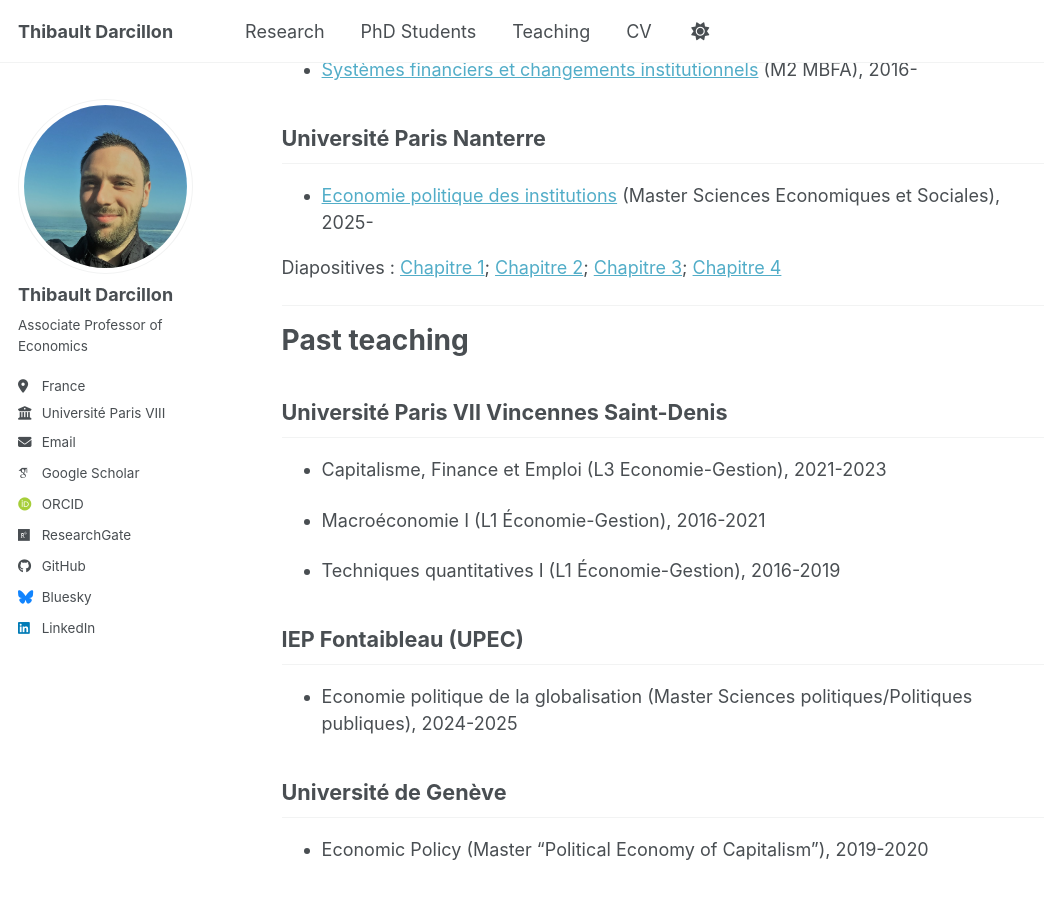
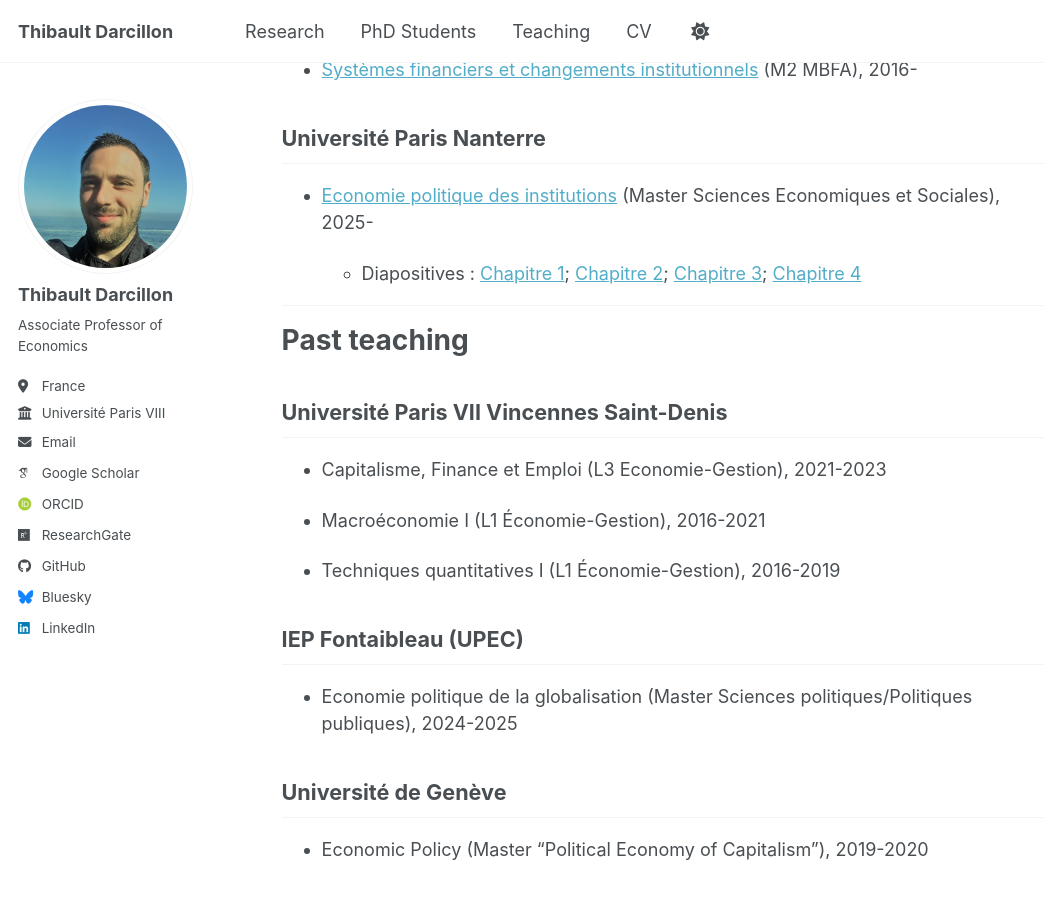
Before and after one commit to thibaultdarcillon/thibaultdarcillon.github.io, a Jekyll site: the page built from _pages/teaching.md, in a window 1280 px wide and 900 px high, scrolled down 551 px. Shown: the whole window, without its empty margins (0-1044 px from the left). Built offline with Jekyll 4.4.1, drawn with Linux system fonts in a browser that asks for light colours; some web fonts are replaced; a script bundle is joined from its source files by our own code; library files that are not in the unit come from our copies.

```diff
--- a/_pages/teaching.md
+++ b/_pages/teaching.md
@@ -27,7 +27,7 @@ author_profile: true
 
 - [Economie politique des institutions](/assets/pdf/syllabus_EcoPoInstitutions.pdf) (Master Sciences Economiques et Sociales), 2025-
 
-Diapositives : [Chapitre 1](/assets/pdf/EcoPoIns_chap1.pdf); [Chapitre 2](/assets/pdf/EcoPoIns_chap2.pdf); [Chapitre 3](/assets/pdf/EcoPoIns_chap3.pdf); [Chapitre 4](/assets/pdf/EcoPoIns_chap4.pdf)
+    - Diapositives : [Chapitre 1](/assets/pdf/EcoPoIns_chap1.pdf); [Chapitre 2](/assets/pdf/EcoPoIns_chap2.pdf); [Chapitre 3](/assets/pdf/EcoPoIns_chap3.pdf); [Chapitre 4](/assets/pdf/EcoPoIns_chap4.pdf)
 
 ***
 
```
